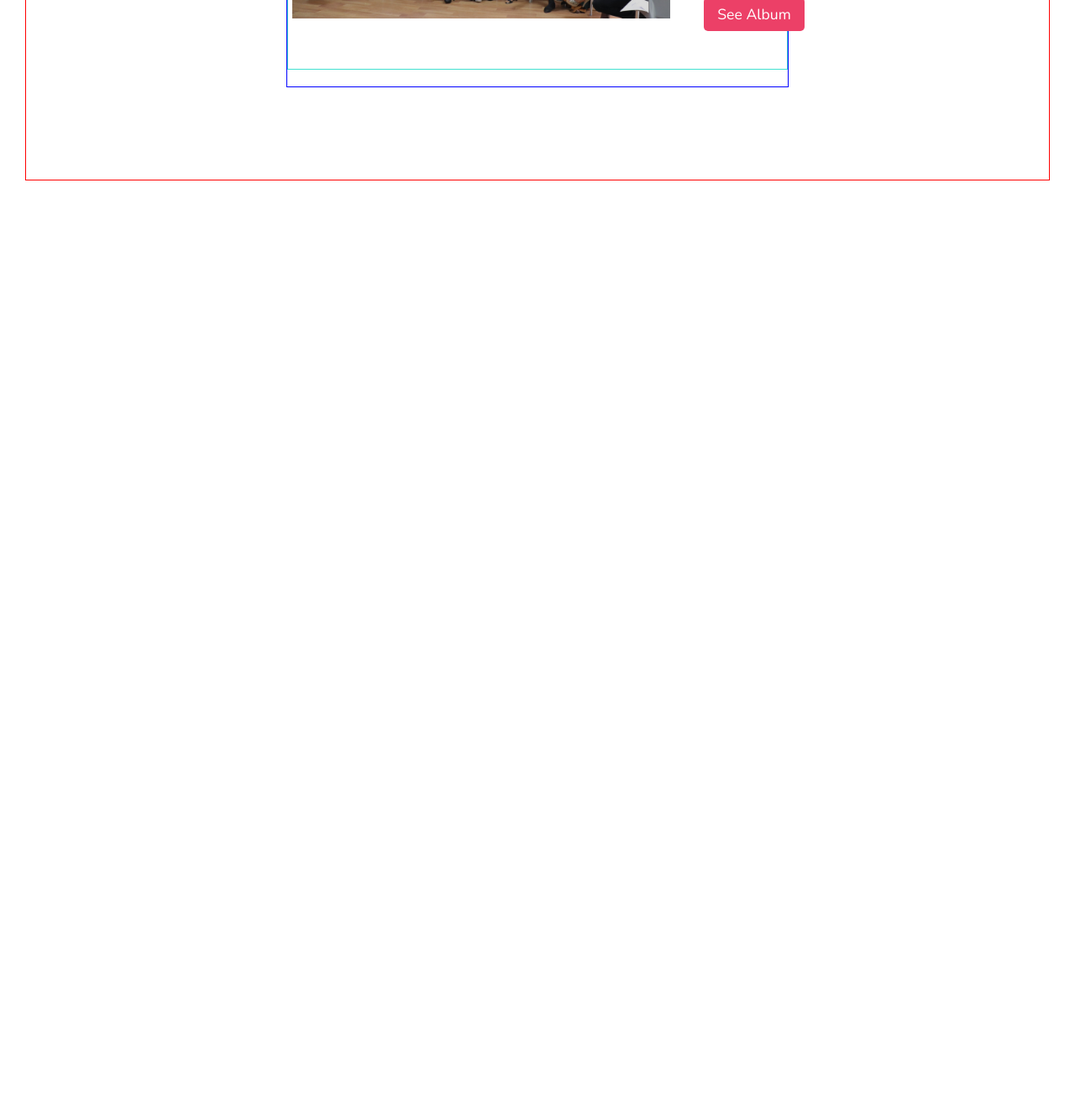
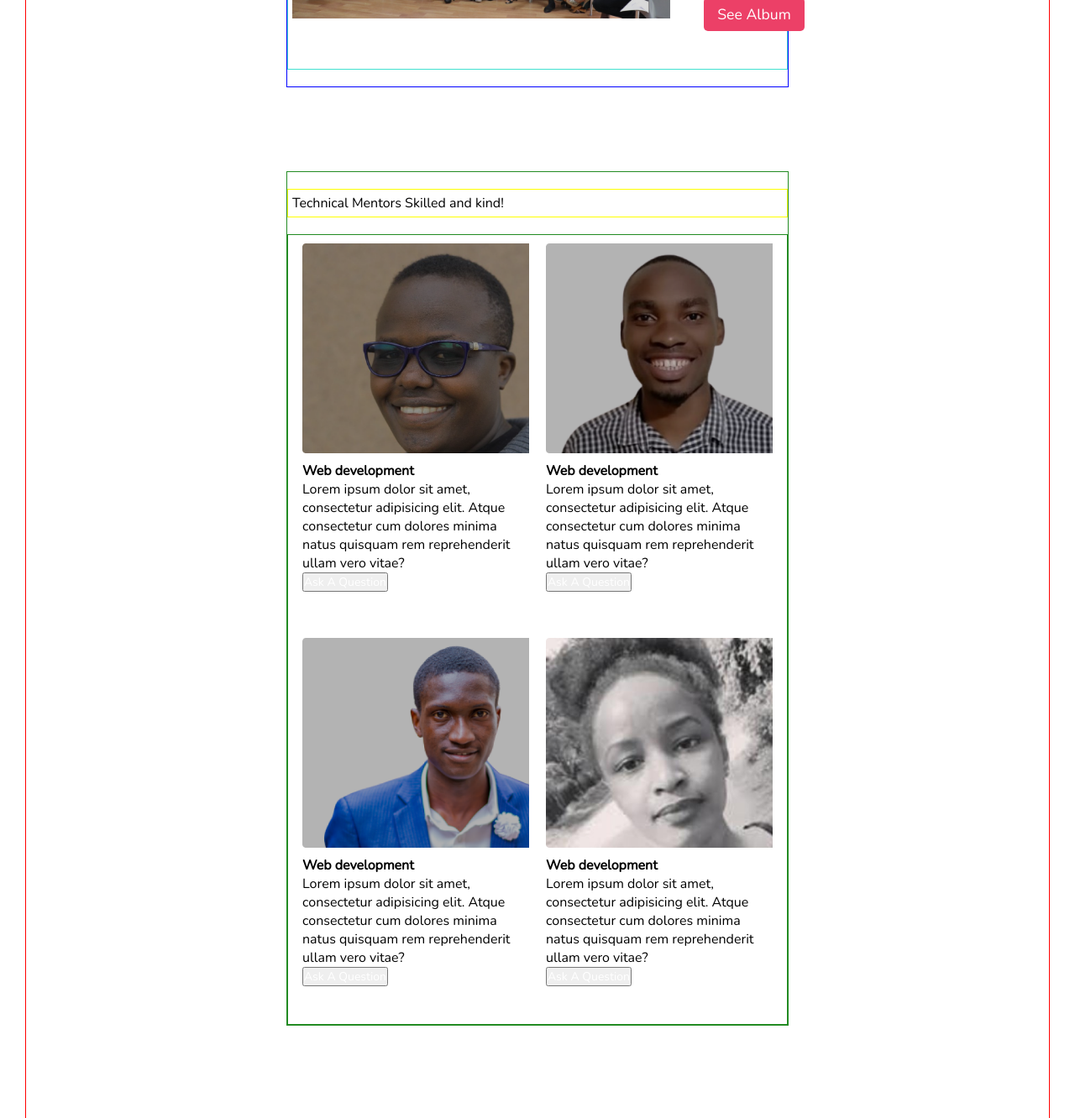
Before and after one commit to eliudkw/moringa_school_landing_page, a plain HTML site: page index.html in a window 1280 px wide. Shown: the part 1870-3202 px from the top of the page at 84% size. Before the commit the page ends 2095 px from the top, so only its background shows below. Drawn offline with nearby package versions, Linux system fonts and the light colour scheme.

Commit message:
styling the page into different container blocks

```diff
--- a/assets/css/style.css
+++ b/assets/css/style.css
@@ -16,6 +16,8 @@ body{
     display: flex;
     justify-content: space-around;
     align-items: center;
+    /*flex-wrap: wrap;*/
+    /*flex-direction: column;*/
 }
 /* logo */
 .logo {
@@ -67,6 +69,7 @@ h2 {
     margin: 100px 300px;
     border: 1px solid green;
     padding: 5px;
+    /*flex-wrap: wrap;*/
 
 }
 img{
@@ -88,6 +91,8 @@ img{
     border: 1px solid turquoise;
     display: flex;
     padding: 5px;
+    /*flex-wrap: wrap;*/
+    /*!*flex: 50%;*!*/
 }
 h3 {
     font-weight: 5000;
@@ -112,3 +117,55 @@ h3 {
     color: white;
     font-size: 1.05em;
 }
+
+/*mentors*/
+.mentor-container {
+    border: 1px solid forestgreen;
+    display: flex;
+    flex-direction: column;
+    margin: 100px 300px;
+    /*flex-flow: wrap column;*/
+    /*align-content: center;*/
+    /*justify-content: center;*/
+}
+
+.cards{
+    border: 1px solid forestgreen;
+    display: flex;
+    flex-flow: wrap row;
+    justify-content: center;
+}
+
+.mentor-card {
+    background-color: white;
+    width: 270px;
+    height: 450px;
+    margin: 10px;
+}
+.card-img {
+    /*background-color: aqua;*/
+    height: 250px;
+    margin-bottom: 10px;
+    /*background-image: url("../images/image 5.png");*/
+
+}
+.img-5 {
+    background-image: url("../images/image 5.png");
+    /*height: 150px;*/
+    background-size: cover;
+}
+.img-6 {
+    background-image: url("../images/image 6.png");
+    /*height: 150px;*/
+    background-size: cover;
+}
+.img-7 {
+    background-image: url("../images/image 7.png");
+    /*height: 150px;*/
+    background-size: cover;
+}
+.img-8 {
+    background-image: url("../images/image 8.png");
+    /*height: 150px;*/
+    background-size: cover;
+}
--- a/index.html
+++ b/index.html
@@ -86,9 +86,56 @@
       <button class="btn-1"><a href="#see-album">See Album</a></button>
     </div>
   </div>
+</div>
 
 <!--  Technical mentors-->
-  <div></div>
+<div class="mentor-container">
+  <div class="bt-title">
+    <p>Technical Mentors Skilled and kind!</p>
+  </div>
+  <div class="cards">
+
+    <div class="mentor-card">
+      <div class="card-img img-5">
+<!--        <img src="./assets/images/image%205.png"   alt="mentor">-->
+      </div>
+      <h4>Web development</h4>
+      <p>Lorem ipsum dolor sit amet, consectetur adipisicing elit. Atque consectetur cum dolores minima natus quisquam
+        rem reprehenderit ullam vero vitae?</p>
+      <button><a href="#">Ask A Question</a></button>
+    </div>
+    <div class="mentor-card">
+      <div class="card-img img-6">
+        <!--        <img src="./assets/images/image%205.png"   alt="mentor">-->
+      </div>
+      <h4>Web development</h4>
+      <p>Lorem ipsum dolor sit amet, consectetur adipisicing elit. Atque consectetur cum dolores minima natus quisquam
+        rem reprehenderit ullam vero vitae?</p>
+      <button><a href="#">Ask A Question</a></button>
+    </div>
+    <div class="mentor-card">
+      <div class="card-img img-7">
+        <!--        <img src="./assets/images/image%205.png"   alt="mentor">-->
+      </div>
+      <h4>Web development</h4>
+      <p>Lorem ipsum dolor sit amet, consectetur adipisicing elit. Atque consectetur cum dolores minima natus quisquam
+        rem reprehenderit ullam vero vitae?</p>
+      <button><a href="#">Ask A Question</a></button>
+    </div>
+    <div class="mentor-card">
+      <div class="card-img img-8">
+        <!--        <img src="./assets/images/image%205.png"   alt="mentor">-->
+      </div>
+      <h4>Web development</h4>
+      <p>Lorem ipsum dolor sit amet, consectetur adipisicing elit. Atque consectetur cum dolores minima natus quisquam
+        rem reprehenderit ullam vero vitae?</p>
+      <button><a href="#">Ask A Question</a></button>
+    </div>
+
+  </div>
+
+
+
 </div>
 </body>
 </html>
```
